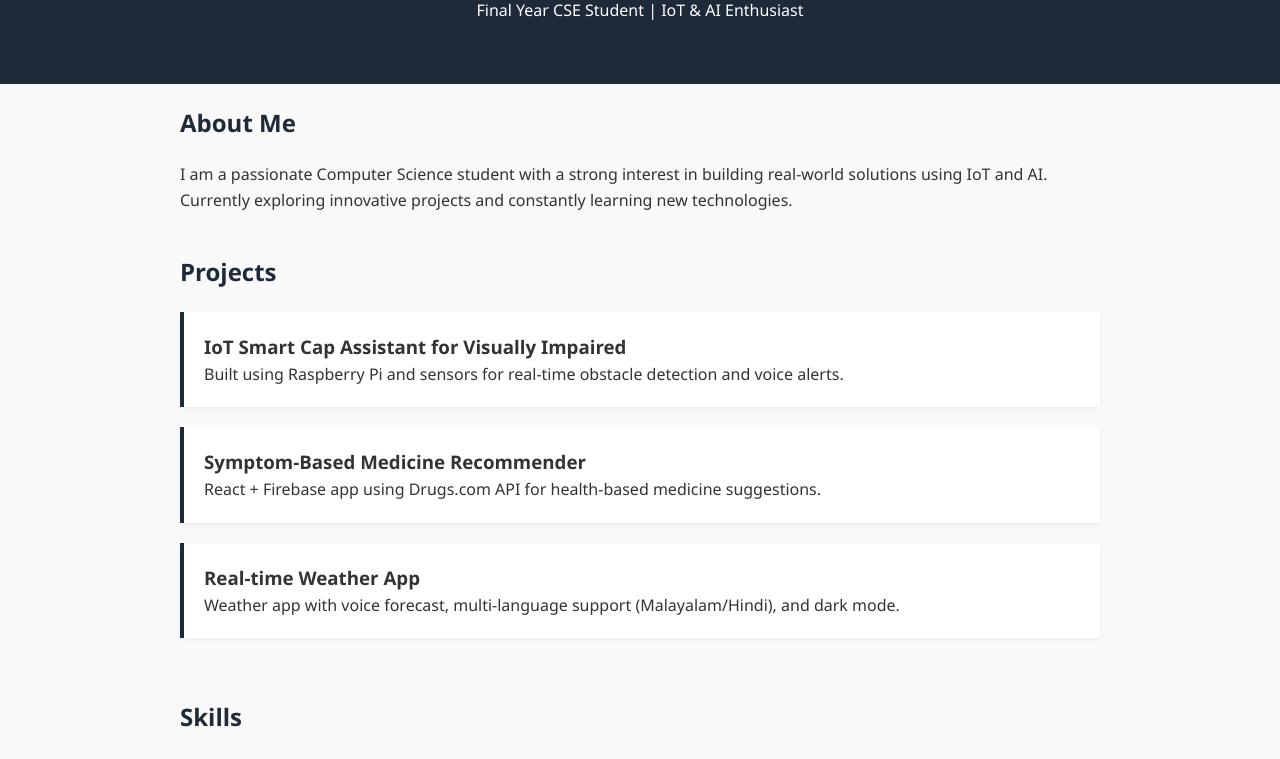
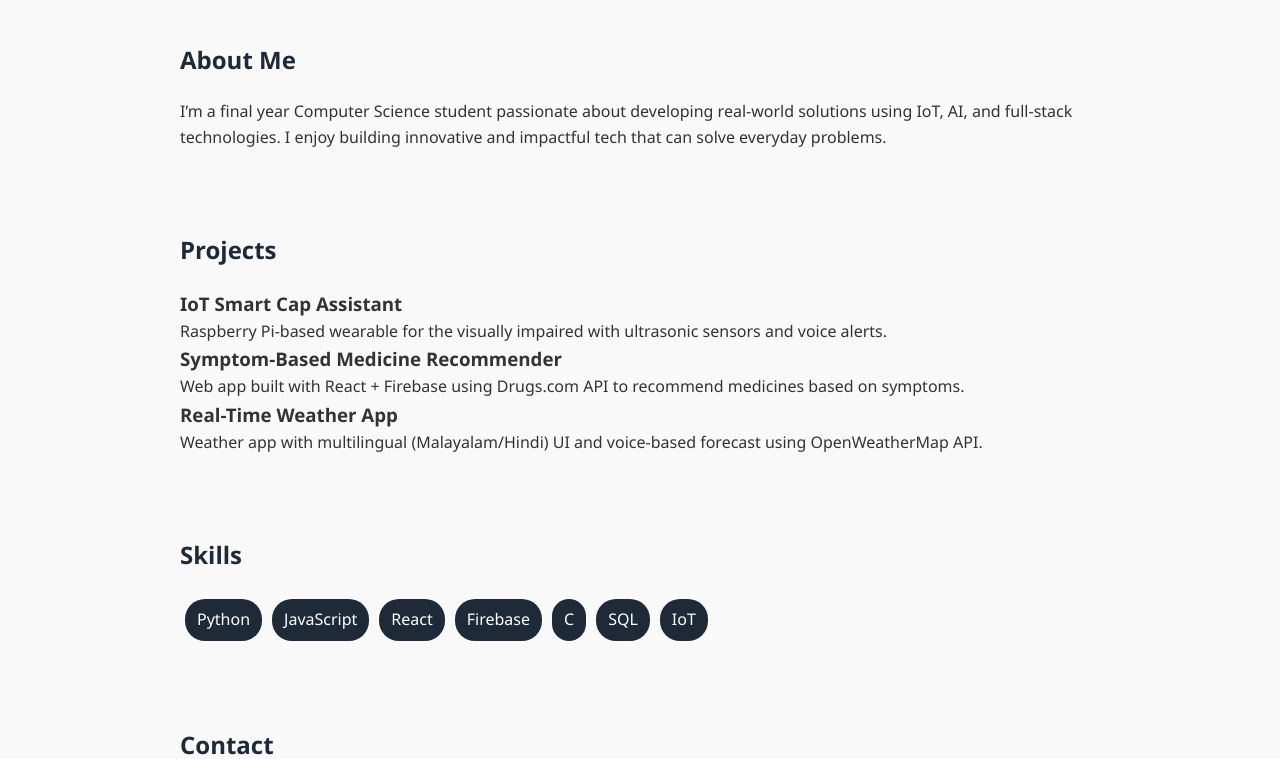
Before and after one commit to midhun404/midhun404.github.io, a plain HTML site: page index.html in a window 1280 px wide. Shown: the part 123-882 px from the top of the page. Drawn offline with Linux system fonts and the light colour scheme.

Commit message:
index.html

```diff
--- a/index.html
+++ b/index.html
@@ -5,53 +5,63 @@
   <meta name="viewport" content="width=device-width, initial-scale=1.0" />
   <title>Midhun M | Portfolio</title>
   <link rel="stylesheet" href="style.css" />
+  <link href="https://fonts.googleapis.com/css2?family=Poppins:wght@400;600&display=swap" rel="stylesheet">
 </head>
 <body>
-  <header>
+  <nav>
     <div class="container">
       <h1>Midhun M</h1>
       <p>Final Year CSE Student | IoT & AI Enthusiast</p>
     </div>
-  </header>
+  </nav>
 
-  <section class="about container">
+  <section class="section about">
+    <div class="container">
       <h2>About Me</h2>
-    <p>I am a passionate Computer Science student with a strong interest in building real-world solutions using IoT and AI. Currently exploring innovative projects and constantly learning new technologies.</p>
-  </section>
-
-  <section class="projects container">
-    <h2>Projects</h2>
-    <div class="project">
-      <h3>IoT Smart Cap Assistant for Visually Impaired</h3>
-      <p>Built using Raspberry Pi and sensors for real-time obstacle detection and voice alerts.</p>
-    </div>
-    <div class="project">
-      <h3>Symptom-Based Medicine Recommender</h3>
-      <p>React + Firebase app using Drugs.com API for health-based medicine suggestions.</p>
-    </div>
-    <div class="project">
-      <h3>Real-time Weather App</h3>
-      <p>Weather app with voice forecast, multi-language support (Malayalam/Hindi), and dark mode.</p>
+      <p>I’m a final year Computer Science student passionate about developing real-world solutions using IoT, AI, and full-stack technologies. I enjoy building innovative and impactful tech that can solve everyday problems.</p>
     </div>
   </section>
 
-  <section class="skills container">
+  <section class="section projects">
+    <div class="container">
+      <h2>Projects</h2>
+      <div class="card">
+        <h3>IoT Smart Cap Assistant</h3>
+        <p>Raspberry Pi-based wearable for the visually impaired with ultrasonic sensors and voice alerts.</p>
+      </div>
+      <div class="card">
+        <h3>Symptom-Based Medicine Recommender</h3>
+        <p>Web app built with React + Firebase using Drugs.com API to recommend medicines based on symptoms.</p>
+      </div>
+      <div class="card">
+        <h3>Real-Time Weather App</h3>
+        <p>Weather app with multilingual (Malayalam/Hindi) UI and voice-based forecast using OpenWeatherMap API.</p>
+      </div>
+    </div>
+  </section>
+
+  <section class="section skills">
+    <div class="container">
       <h2>Skills</h2>
       <ul>
         <li>Python</li>
-      <li>JavaScript / React</li>
-      <li>C / C++</li>
+        <li>JavaScript</li>
+        <li>React</li>
         <li>Firebase</li>
-      <li>Raspberry Pi / IoT</li>
-      <li>SQL / DBMS</li>
+        <li>C</li>
+        <li>SQL</li>
+        <li>IoT</li>
       </ul>
+    </div>
   </section>
 
-  <section class="contact container">
+  <section class="section contact">
+    <div class="container">
       <h2>Contact</h2>
       <p>Email: your.email@example.com</p>
       <p>LinkedIn: <a href="https://linkedin.com/in/yourprofile" target="_blank">linkedin.com/in/yourprofile</a></p>
       <p>GitHub: <a href="https://github.com/midhun404" target="_blank">github.com/midhun404</a></p>
+    </div>
   </section>
 
   <footer>
```
Lines whose indentation alone changed are shown as unchanged.
